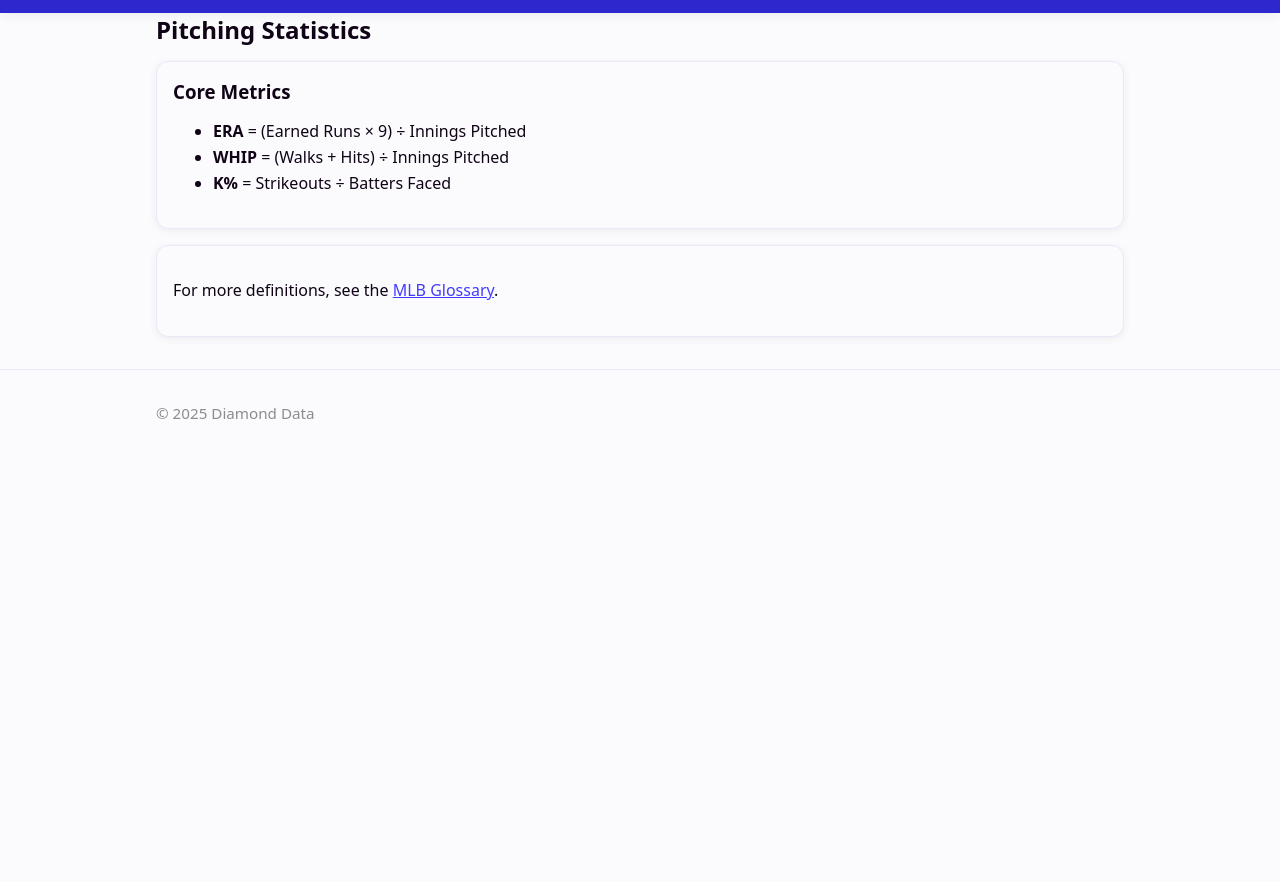
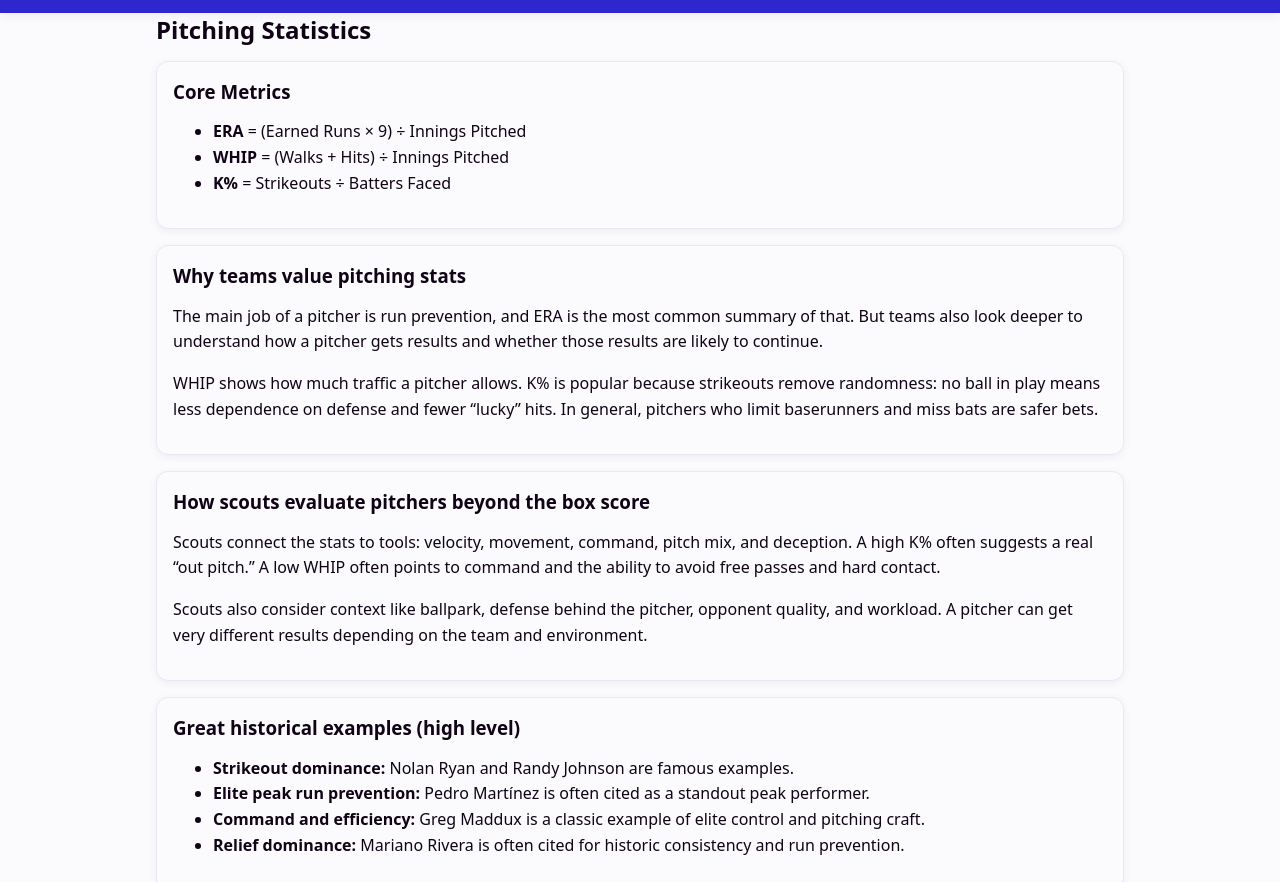
Before and after one commit to choiby6/choiby6.github.io, a plain HTML site: page pitching.html in a window 1280 px wide. Shown: the part 96-978 px from the top of the page. Before the commit the page ends 800 px from the top, so only its background shows below. Drawn offline with Linux system fonts and the light colour scheme.

Commit message:
Enhance pitching statistics section with explanations
Added detailed explanations of pitching statistics and their importance.

```diff
--- a/pitching.html
+++ b/pitching.html
@@ -42,6 +42,7 @@
 
   <main class="container">
     <h2>Pitching Statistics</h2>
+
     <div class="card">
       <h3>Core Metrics</h3>
       <ul>
@@ -50,6 +51,44 @@
         <li><strong>K%</strong> = Strikeouts ÷ Batters Faced</li>
       </ul>
     </div>
+
+    <div class="card">
+      <h3>Why teams value pitching stats</h3>
+      <p>
+        The main job of a pitcher is run prevention, and ERA is the most common summary of that.
+        But teams also look deeper to understand how a pitcher gets results and whether those results
+        are likely to continue.
+      </p>
+      <p>
+        WHIP shows how much traffic a pitcher allows. K% is popular because strikeouts remove randomness:
+        no ball in play means less dependence on defense and fewer “lucky” hits. In general, pitchers who
+        limit baserunners and miss bats are safer bets.
+      </p>
+    </div>
+
+    <div class="card">
+      <h3>How scouts evaluate pitchers beyond the box score</h3>
+      <p>
+        Scouts connect the stats to tools: velocity, movement, command, pitch mix, and deception.
+        A high K% often suggests a real “out pitch.” A low WHIP often points to command and the ability
+        to avoid free passes and hard contact.
+      </p>
+      <p>
+        Scouts also consider context like ballpark, defense behind the pitcher, opponent quality, and workload.
+        A pitcher can get very different results depending on the team and environment.
+      </p>
+    </div>
+
+    <div class="card">
+      <h3>Great historical examples (high level)</h3>
+      <ul>
+        <li><strong>Strikeout dominance:</strong> Nolan Ryan and Randy Johnson are famous examples.</li>
+        <li><strong>Elite peak run prevention:</strong> Pedro Martínez is often cited as a standout peak performer.</li>
+        <li><strong>Command and efficiency:</strong> Greg Maddux is a classic example of elite control and pitching craft.</li>
+        <li><strong>Relief dominance:</strong> Mariano Rivera is often cited for historic consistency and run prevention.</li>
+      </ul>
+    </div>
+
     <div class="card">
       <p>For more definitions, see the <a href="https://www.mlb.com/glossary" target="_blank" rel="noopener">MLB Glossary</a>.</p>
     </div>
```
